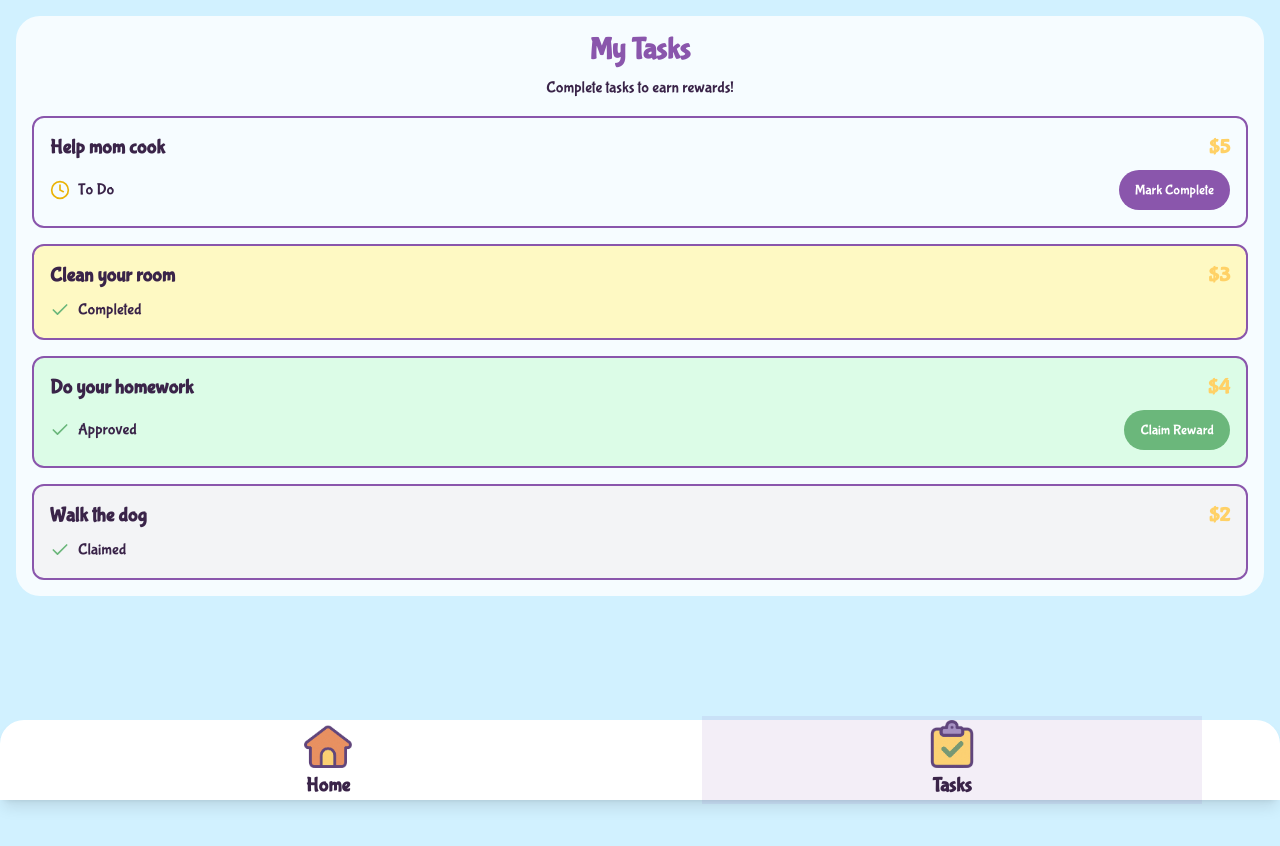
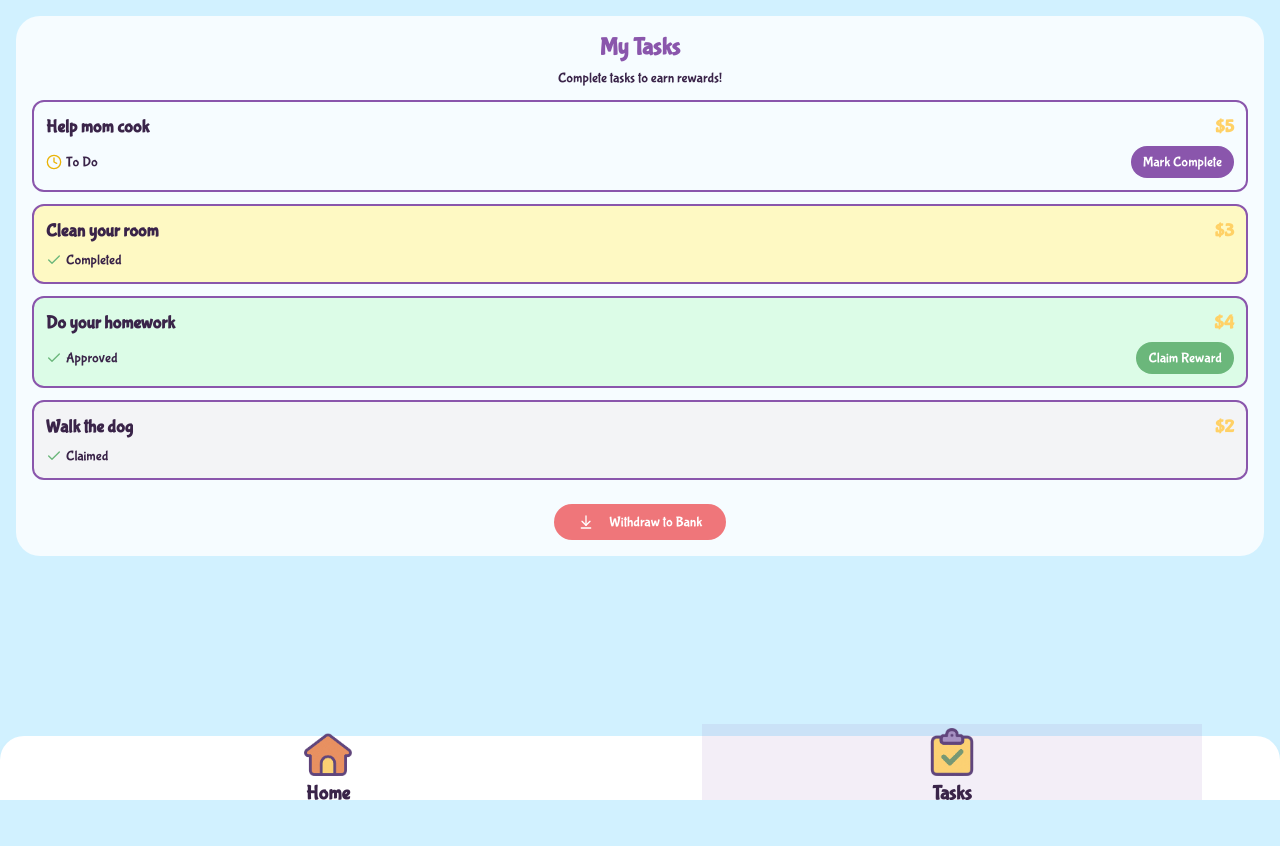
Before and after one commit to Playroom-wallet/kids, a Next.js app: page /tasks in a window 1280 px wide. Shown: the top 846 px of the page. Built offline with nearby package versions, Linux system fonts and the light colour scheme.

Commit message:
task page update

```diff
--- a/app/tasks/page.tsx
+++ b/app/tasks/page.tsx
@@ -4,7 +4,7 @@ import { useState } from "react"
 import Image from "next/image"
 import { useRouter } from "next/navigation"
 import { Button } from "@/components/ui/button"
-import { Check, Clock } from "lucide-react"
+import { Check, Clock, ArrowDownToLine } from "lucide-react"
 import { cn } from "@/lib/utils"
 
 interface Task {
@@ -44,6 +44,7 @@ export default function TasksPage() {
   ])
 
   const [bearMood, setBearMood] = useState<"normal" | "happy">("normal")
+  const [isWithdrawing, setIsWithdrawing] = useState(false)
 
   const markAsComplete = (id: string) => {
     setTasks(tasks.map((task) => (task.id === id ? { ...task, status: "completed" } : task)))
@@ -57,43 +58,59 @@ export default function TasksPage() {
 
   const claimReward = (id: string) => {
     setTasks(tasks.map((task) => (task.id === id ? { ...task, status: "claimed" } : task)))
+
+    // Make the bear happy when a reward is claimed
+    setBearMood("happy")
+    setTimeout(() => {
+      setBearMood("normal")
+    }, 3000)
+  }
+
+  const handleWithdraw = () => {
+    setIsWithdrawing(true)
+    setBearMood("happy")
+
+    setTimeout(() => {
+      setIsWithdrawing(false)
+      setBearMood("normal")
+    }, 2000)
   }
 
   return (
-    <div className="min-h-screen flex flex-col">
+    <div className="h-screen flex flex-col overflow-hidden">
       {/* Main content */}
-      <div className="flex-1 p-4">
-        <div className="bg-white/80 rounded-3xl p-4 mb-4">
-          <h1 className="text-3xl font-bold text-center text-primary mb-2">My Tasks</h1>
-          <p className="text-center mb-4">Complete tasks to earn rewards!</p>
+      <div className="flex-1 p-4 overflow-y-auto pb-20">
+        <div className="bg-white/80 rounded-3xl p-4">
+          <h1 className="text-2xl font-bold text-center text-primary mb-1">My Tasks</h1>
+          <p className="text-center text-sm mb-3">Complete tasks to earn rewards!</p>
 
-          <div className="space-y-4">
+          <div className="space-y-3">
             {tasks.map((task) => (
               <div
                 key={task.id}
                 className={cn(
-                  "border-2 border-primary rounded-xl p-4",
+                  "border-2 border-primary rounded-xl p-3",
                   task.status === "completed" && "bg-yellow-100",
                   task.status === "approved" && "bg-green-100",
                   task.status === "claimed" && "bg-gray-100",
                 )}
               >
                 <div className="flex justify-between items-center">
-                  <h3 className="text-xl font-bold">{task.title}</h3>
-                  <span className="text-xl font-bold text-secondary">${task.reward}</span>
+                  <h3 className="text-lg font-bold">{task.title}</h3>
+                  <span className="text-lg font-bold text-secondary">${task.reward}</span>
                 </div>
 
-                <div className="mt-2 flex justify-between items-center">
+                <div className="mt-1 flex justify-between items-center">
                   <div className="flex items-center">
-                    {task.status === "pending" && <Clock className="w-5 h-5 text-yellow-500 mr-2" />}
+                    {task.status === "pending" && <Clock className="w-4 h-4 text-yellow-500 mr-1" />}
                     {(task.status === "completed" || task.status === "approved" || task.status === "claimed") && (
-                      <Check className="w-5 h-5 text-success mr-2" />
+                      <Check className="w-4 h-4 text-success mr-1" />
                     )}
-                    <span className="capitalize">{task.status === "pending" ? "To do" : task.status}</span>
+                    <span className="capitalize text-sm">{task.status === "pending" ? "To do" : task.status}</span>
                   </div>
 
                   {task.status === "pending" && (
-                    <Button onClick={() => markAsComplete(task.id)} className="rounded-full">
+                    <Button onClick={() => markAsComplete(task.id)} className="rounded-full h-8 text-sm px-3">
                       Mark Complete
                     </Button>
                   )}
@@ -101,7 +118,7 @@ export default function TasksPage() {
                   {task.status === "approved" && (
                     <Button
                       onClick={() => claimReward(task.id)}
-                      className="rounded-full bg-success hover:bg-success/90"
+                      className="rounded-full h-8 text-sm px-3 bg-success hover:bg-success/90"
                     >
                       Claim Reward
                     </Button>
@@ -110,29 +127,39 @@ export default function TasksPage() {
               </div>
             ))}
           </div>
+
+          {/* Withdraw Button */}
+          <div className="mt-6 flex justify-center">
+            <Button
+              onClick={handleWithdraw}
+              className="rounded-full bg-accent hover:bg-accent/90 px-6 py-2 h-auto"
+              disabled={isWithdrawing}
+            >
+              <ArrowDownToLine className="w-4 h-4 mr-2" />
+              {isWithdrawing ? "Processing..." : "Withdraw to Bank"}
+            </Button>
+          </div>
         </div>
       </div>
 
-      {/* Bear Animation (hidden but used for state) */}
-      <div className={cn("fixed top-0 left-0 -z-10", bearMood === "happy" && "bear-happy")}>
-        <Image
-          src={bearMood === "happy" ? "/images/bear-happy.png" : "/images/bear.png"}
-          alt="Cute bear"
-          width={1}
-          height={1}
-          className="opacity-0"
-        />
-      </div>
+      {/* Happy Bear Animation (visible when claiming rewards or completing tasks) */}
+      {bearMood === "happy" && (
+        <div className="fixed inset-0 flex items-center justify-center pointer-events-none z-50">
+          <div className="bear-happy">
+            <Image src="/images/happy-bear.png" alt="Happy bear" width={150} height={150} className="opacity-90" />
+          </div>
+        </div>
+      )}
 
       {/* Navigation */}
-      <div className="fixed bottom-0 left-0 right-0 bg-white h-20 flex justify-around items-center px-4 rounded-t-3xl shadow-lg">
+      <div className="bg-white h-16 flex justify-around items-center px-4 rounded-t-3xl shadow-lg">
         <button className="nav-item" onClick={() => router.push("/home")}>
-          <Image src="/images/homeicon2.png" alt="Home" width={40} height={40} className="nav-icon" />
+          <Image src="/images/homeicon2.png" alt="Home" width={32} height={32} className="nav-icon" />
           <span className="nav-text">Home</span>
         </button>
 
         <button className="nav-item active" onClick={() => {}}>
-          <Image src="/images/taskicon2.png" alt="Tasks" width={40} height={40} className="nav-icon" />
+          <Image src="/images/taskicon2.png" alt="Tasks" width={32} height={32} className="nav-icon" />
           <span className="nav-text">Tasks</span>
         </button>
       </div>
```
